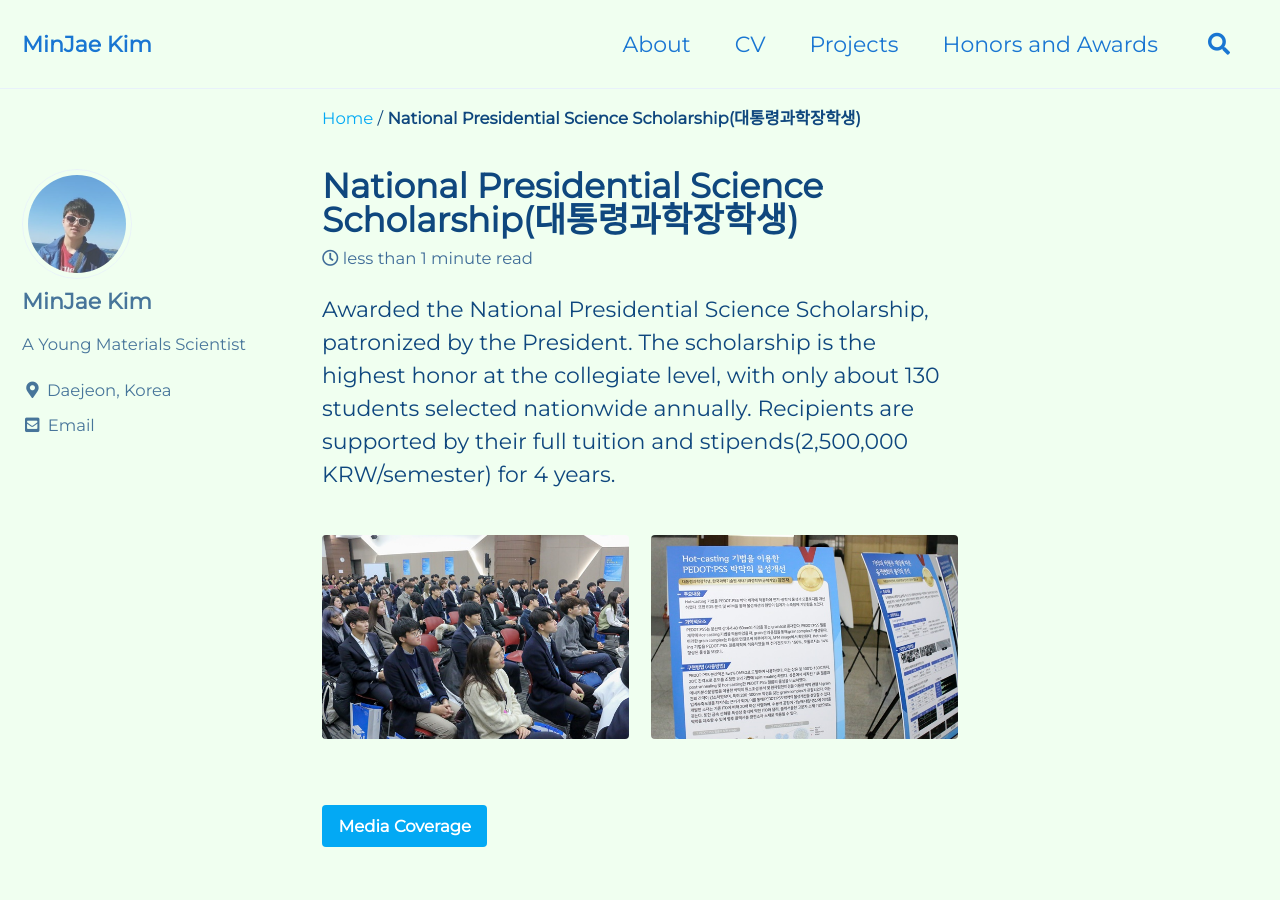
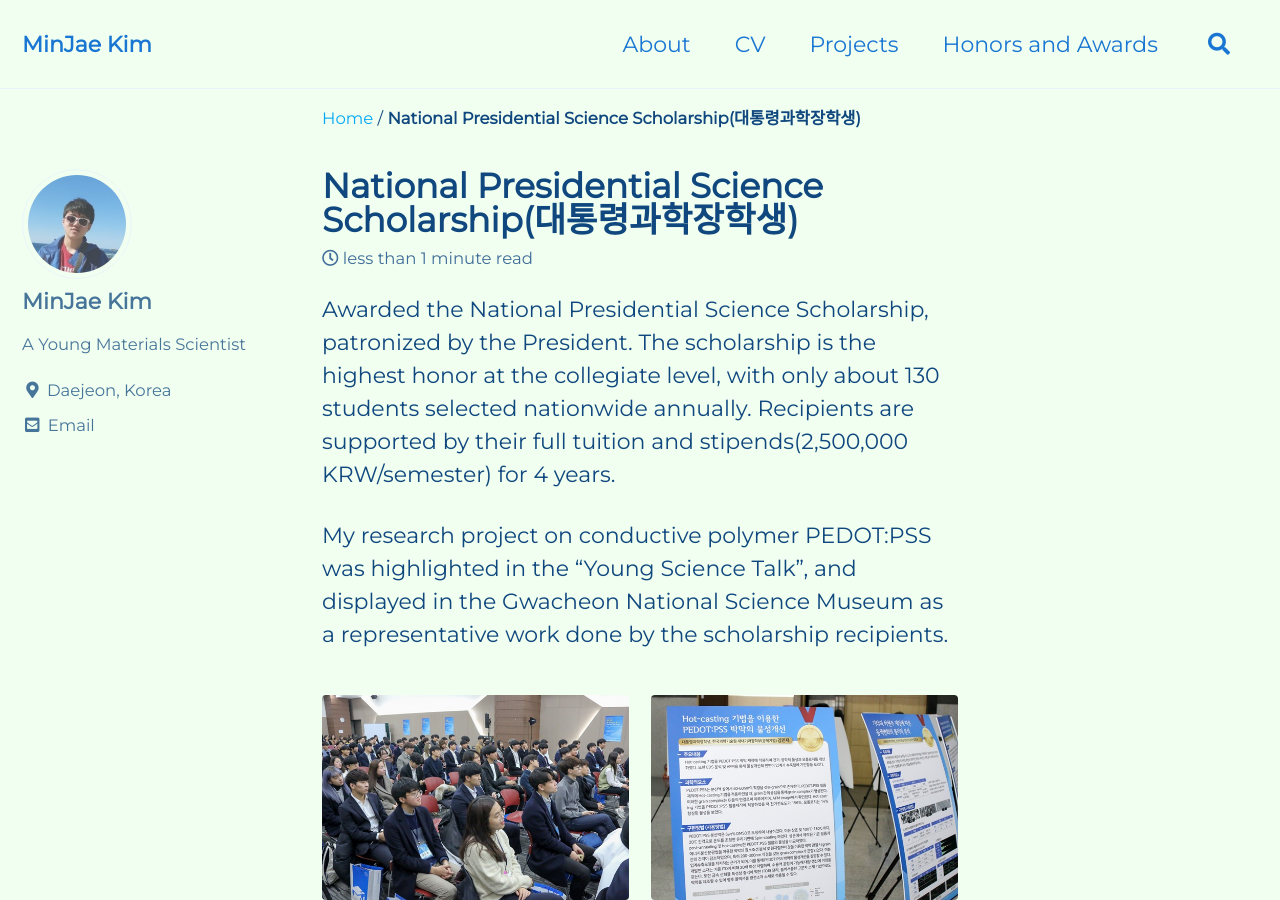
Before and after one commit to mj3259/mj3259.github.io, a Jekyll site: the page built from _posts/2019-11-20-npsc.md, in a window 1280 px wide and 900 px high. Built offline with Jekyll 4.4.1, drawn with Linux system fonts in a browser that asks for light colours; cached includes are drawn as plain includes.

Commit message:
Update 2019-11-20-npsc.md

```diff
--- a/_posts/2019-11-20-npsc.md
+++ b/_posts/2019-11-20-npsc.md
@@ -11,6 +11,8 @@ gallery:
 
 Awarded the National Presidential Science Scholarship, patronized by the President. The scholarship is the highest honor at the collegiate level, with only about 130 students selected nationwide annually. Recipients are supported by their full tuition and stipends(2,500,000 KRW/semester) for 4 years.
 
+My research project on conductive polymer PEDOT:PSS was highlighted in the "Young Science Talk", and displayed in the Gwacheon National Science Museum as a representative work done by the scholarship recipients.
+
 {% include gallery id="gallery"  %}
 
 
```
